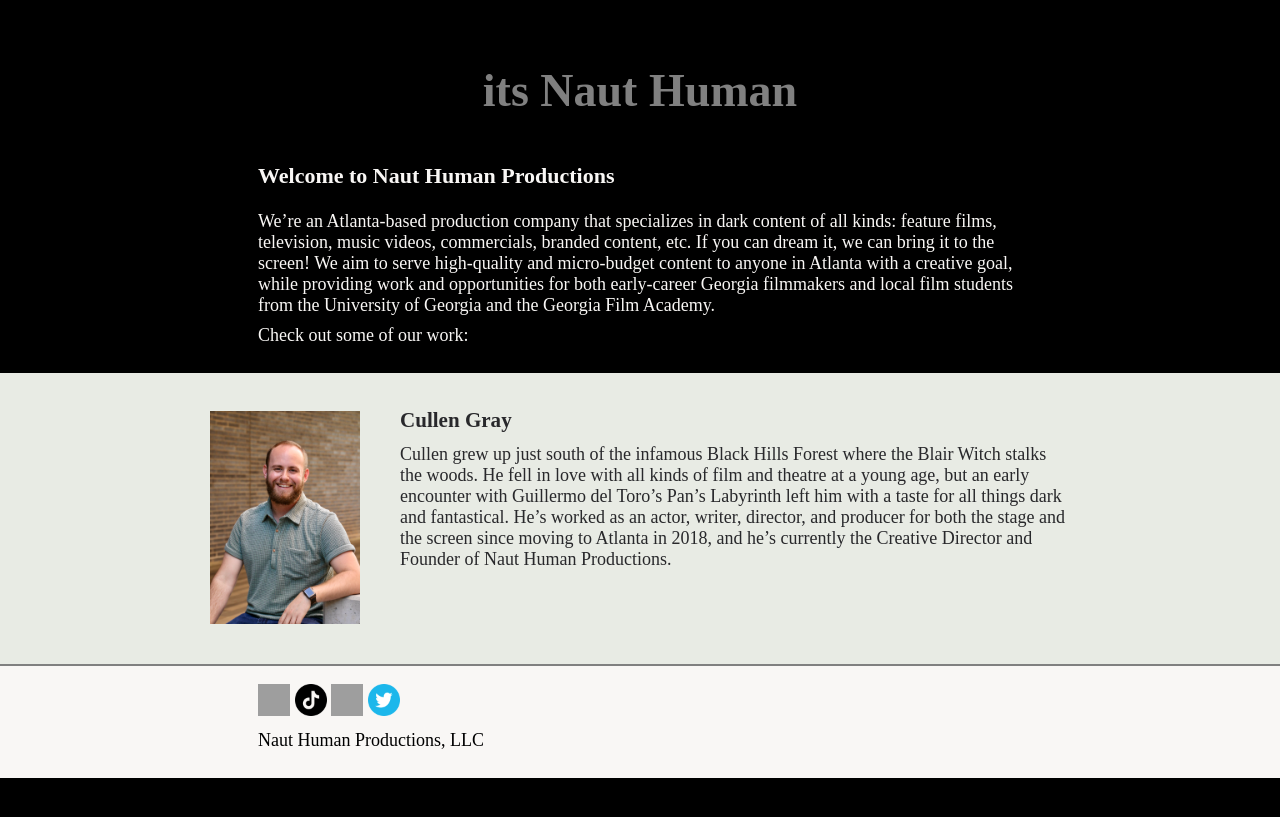
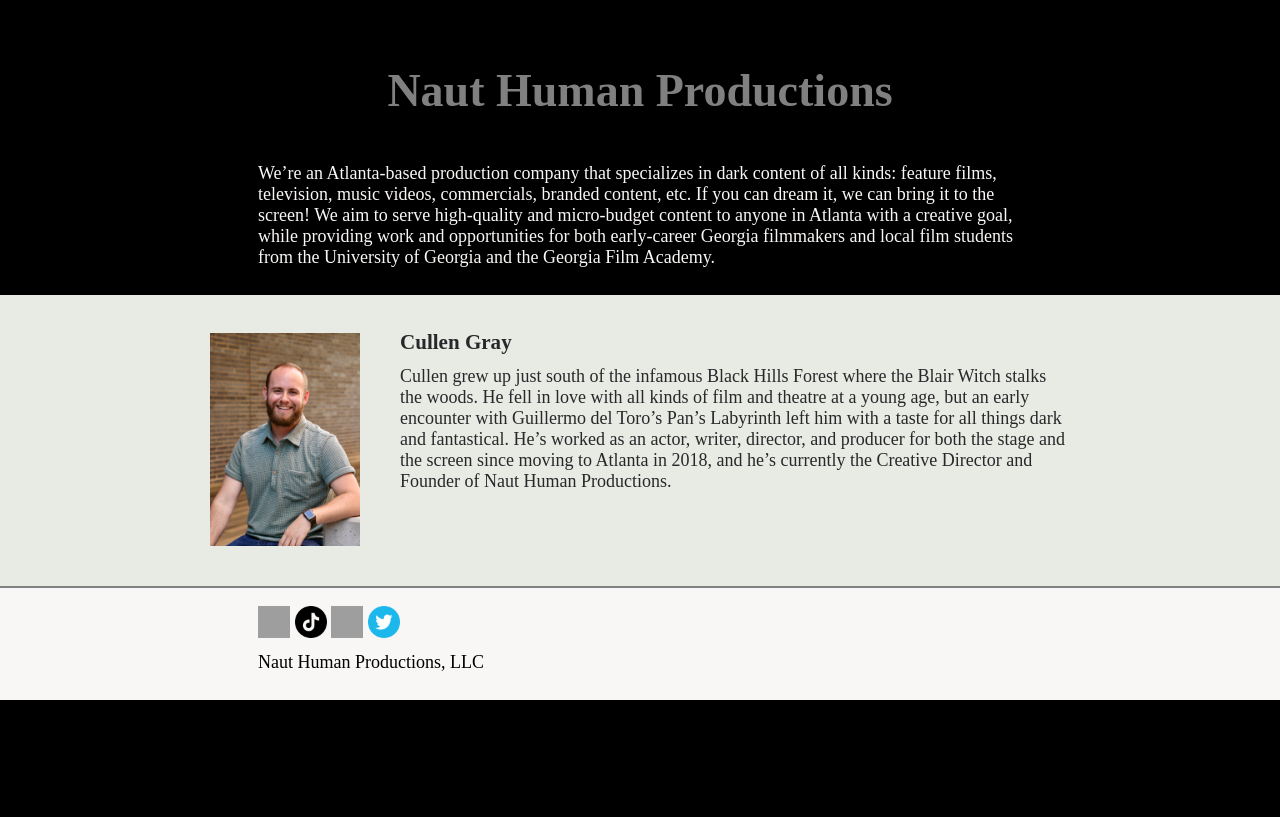
Before and after one commit to nauthuman/nauthuman.github.io, a Jekyll site: the page built from index2.html, in a window 1280 px wide. Shown: the top 817 px of the page. Built offline with Jekyll 4.4.1, drawn with Linux system fonts in a browser that asks for light colours; some web fonts are replaced.

Commit message:
Update index2.html

```diff
--- a/index2.html
+++ b/index2.html
@@ -5,11 +5,9 @@ layout: default
 <div class="content">
   <div class="main">
 
-    <h1>its Naut Human</h1>
+   <h1>Naut Human Productions</h1>
 
-    <h2>Welcome to Naut Human Productions</h2>
-
-    <p>
+   <p>
       We’re an Atlanta-based production company that specializes in dark content of all kinds:
       feature films, television, music videos, commercials, branded content, etc.
       If you can dream it, we can bring it to the screen!
@@ -18,8 +16,6 @@ layout: default
       film students from the University of Georgia and the Georgia Film Academy.
     </p>
 
-    <p>Check out some of our work:</p>
-
   </div>
 </div>
 
```
